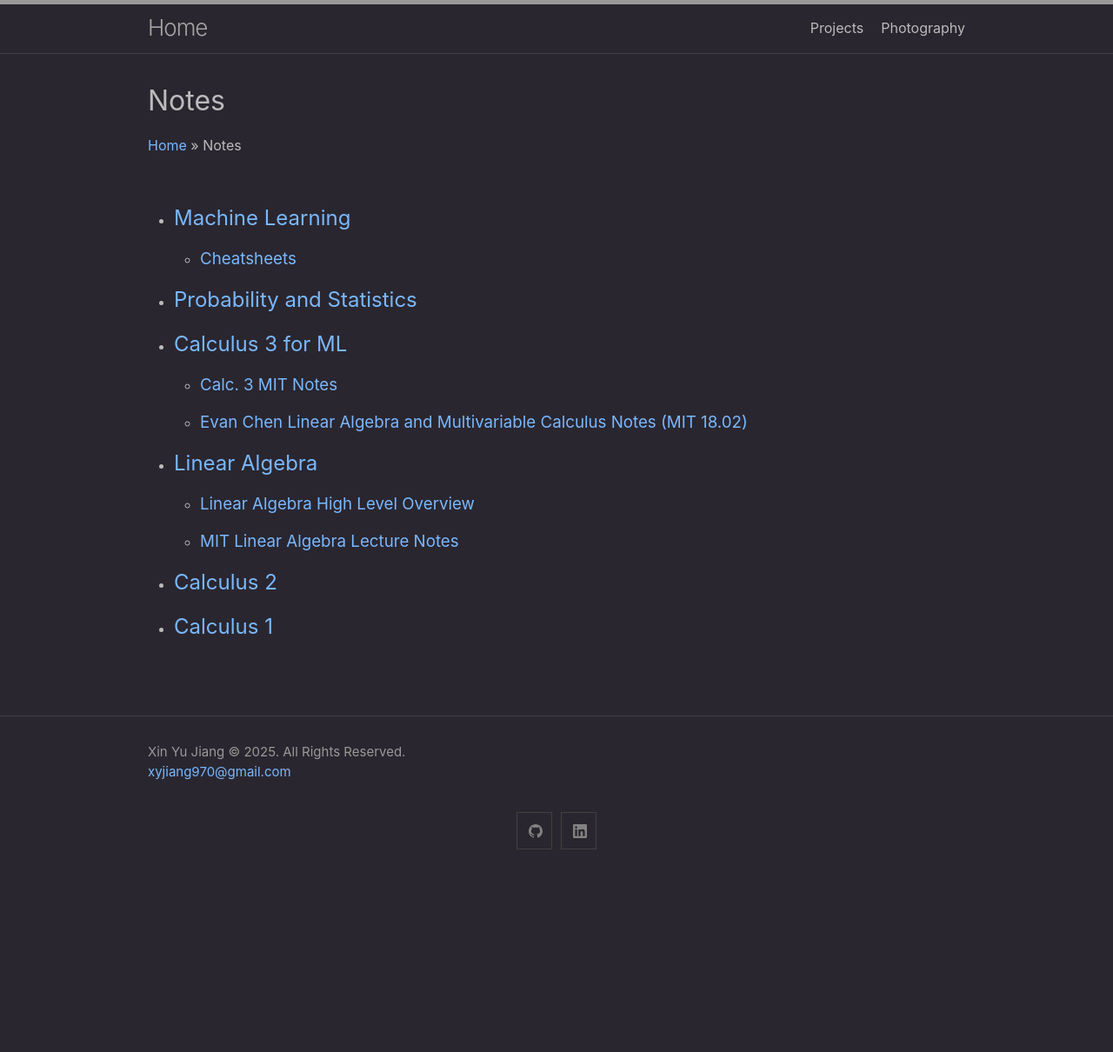
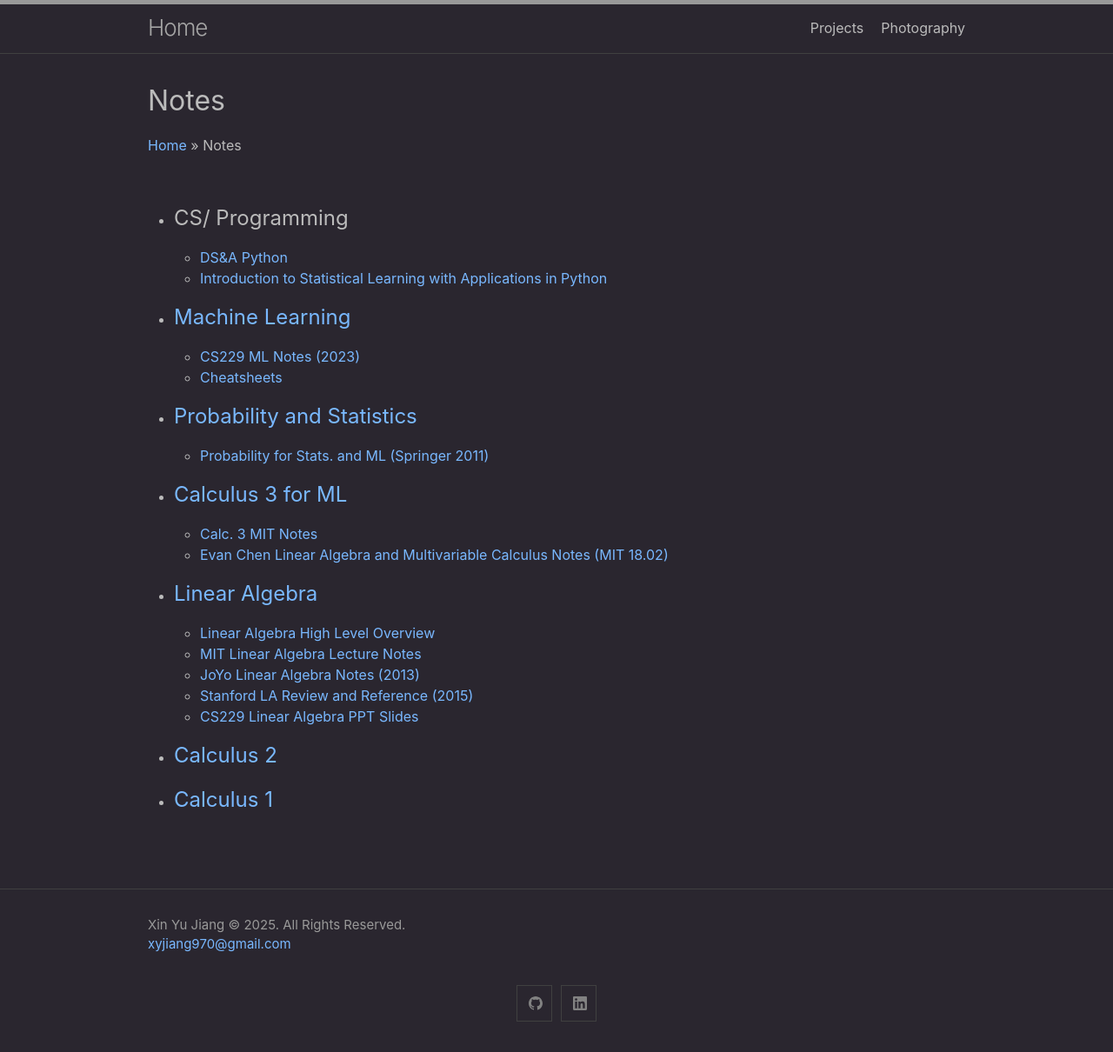
Before and after one commit to xyjiang970/xyjiang970.github.io, a Jekyll site: the page built from notes/notes.md, in a window 1280 px wide. Shown: the whole page at 87% size. Built offline with Jekyll 4.4.1, drawn with Linux system fonts in a browser that asks for light colours; before the commit the page ends 1012 px from its top, so only the background shows below that.

Commit message:
Add files via upload

```diff
--- a/notes/notes.md
+++ b/notes/notes.md
@@ -12,20 +12,32 @@
 <br>
 
 <ul>
+    <li><H2>CS/ Programming</H2></li>
+        <ul>
+            <li><a href="./Data Structures and Algorithms in Python.pdf" target="_blank">DS&A Python</a></li>
+            <li><a href="./ISL_python.md">Introduction to Statistical Learning with Applications in Python</a></li>
+        </ul>
     <li><H2><a href="#">Machine Learning</a></H2></li>
         <ul>
-            <li><H3><a href="https://stanford.edu/~shervine/teaching/cs-229/" target="_blank">Cheatsheets</a></H3></li>
+            <li><a href="./Stanford ML Notes.pdf" target="_blank">CS229 ML Notes (2023)</a></li>
+            <li><a href="https://stanford.edu/~shervine/teaching/cs-229/" target="_blank">Cheatsheets</a></li>
         </ul>
     <li><H2><a href="#">Probability and Statistics</a></H2></li>
+        <ul>
+            <li><a href="./Probability for Statistics and Machine Learning.pdf" target="_blank">Probability for Stats. and ML (Springer 2011)</a></li>
+        </ul>
     <li><H2><a href="./calculus/calc3forML">Calculus 3 for ML</a></H2></li>
         <ul>
-            <li><H3><a href="./Calc 3 MIT Notes.pdf" target="_blank">Calc. 3 MIT Notes</a></H3></li>
-            <li><H3><a href="./LA & MC Notes Evan Chen.pdf" target="_blank">Evan Chen Linear Algebra and Multivariable Calculus Notes (MIT 18.02)</a></H3></li>
+            <li><a href="./Calc 3 MIT Notes.pdf" target="_blank">Calc. 3 MIT Notes</a></li>
+            <li><a href="./LA & MC Notes Evan Chen.pdf" target="_blank">Evan Chen Linear Algebra and Multivariable Calculus Notes (MIT 18.02)</a></li>
         </ul>
     <li><H2><a href="./linear_algebra/linear-algebra/">Linear Algebra</a></H2></li>
         <ul>
-            <li><H3><a href="./Linear Algebra Overview.pdf" target="_blank">Linear Algebra High Level Overview</a></H3></li>
-            <li><H3><a href="./Linear Algebra MIT Notes.pdf" target="_blank">MIT Linear Algebra Lecture Notes</a></H3></li>
+            <li><a href="./Linear Algebra Overview.pdf" target="_blank">Linear Algebra High Level Overview</a></li>
+            <li><a href="./Linear Algebra MIT Notes.pdf" target="_blank">MIT Linear Algebra Lecture Notes</a></li>
+            <li><a href="./JoYo LA Notes 2013.pdf" target="_blank">JoYo Linear Algebra Notes (2013)</a></li>
+            <li><a href="./Stanford LA 2015 Review and Reference.pdf" target="_blank">Stanford LA Review and Reference (2015)</a></li>
+            <li><a href="./GriffinY CS229 LA PPT 2021.pdf" target="_blank">CS229 Linear Algebra PPT Slides</a></li>
         </ul>
     <li><H2><a href="./calculus/calc2notes">Calculus 2</a></H2></li>
     <li><H2><a href="./calculus/calc1notes">Calculus 1</a></H2></li>
```
Also changed, not shown: notes/ISL_Python.md (added, +94 -0 lines), 7 other files.
